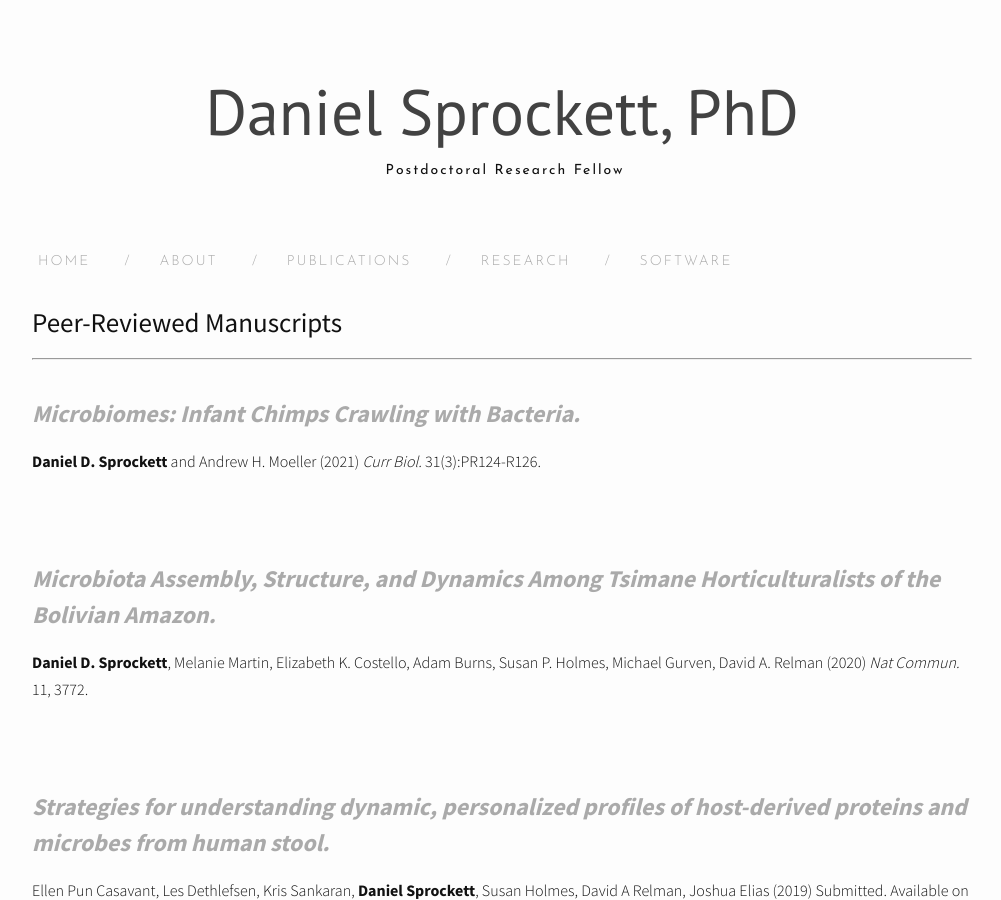
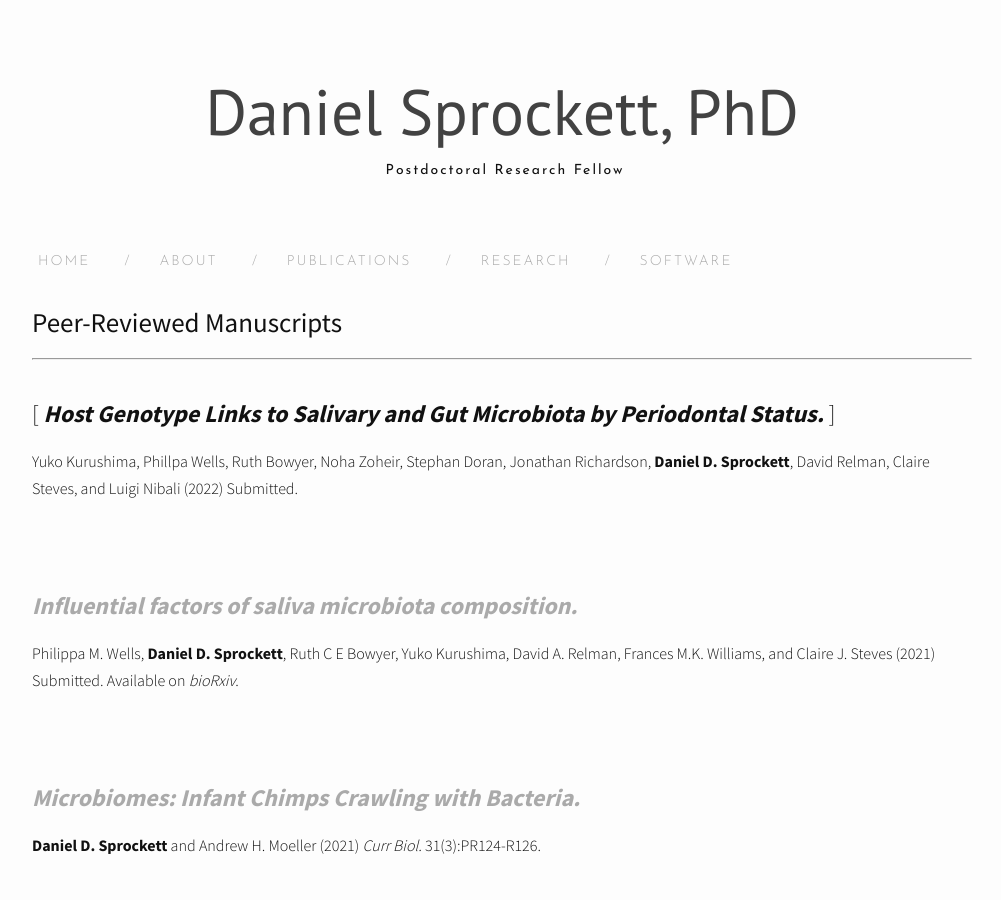
Before and after one commit to DanielSprockett/danielsprockett.github.io, a Jekyll site: the page built from publications.md, in a window 1280 px wide and 900 px high. Shown: the whole window, without its empty margins (138-1139 px from the left). Built offline with Jekyll 4.4.1, drawn with Linux system fonts in a browser that asks for light colours; nearby versions of some CDN libraries; comment, search, counter and statistics services are not loaded.

Commit message:
add publications

```diff
--- a/publications.md
+++ b/publications.md
@@ -7,6 +7,32 @@ category: "publications"
 
 <h1>Peer-Reviewed Manuscripts</h1>
 ***
+
+<br>
+[<font size="5">
+    <i>
+    <b>
+      Host Genotype Links to Salivary and Gut Microbiota by Periodontal Status.
+    </b>
+    </i>
+</font>]
+<font size="3">
+Yuko Kurushima, Phillpa Wells, Ruth Bowyer, Noha Zoheir, Stephan Doran, Jonathan Richardson, <b>Daniel D. Sprockett</b>, David Relman, Claire Steves, and Luigi Nibali (2022) Submitted.
+</font>
+<br>
+
+<br>
+[<font size="5">
+    <i>
+    <b>
+      Influential factors of saliva microbiota composition.
+    </b>
+    </i>
+</font>](https://www.biorxiv.org/content/10.1101/2021.12.22.473816v1)
+<font size="3">
+Philippa M. Wells, <b>Daniel D. Sprockett</b>, Ruth C E Bowyer, Yuko Kurushima,  David A. Relman, Frances M.K. Williams, and Claire J. Steves (2021) Submitted. Available on <i>bioRxiv</i>.
+</font>
+<br>
 
 <br>
 [<font size="5">
```
